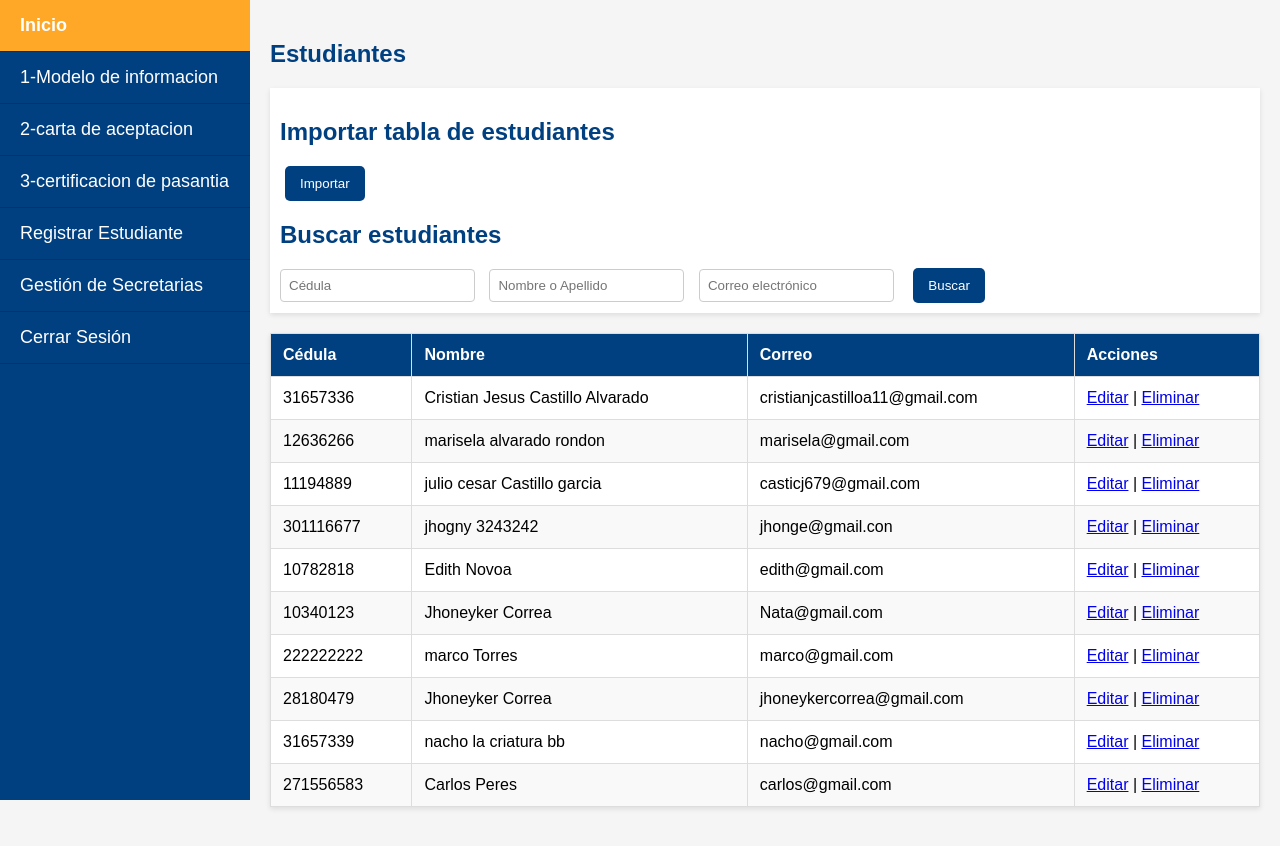
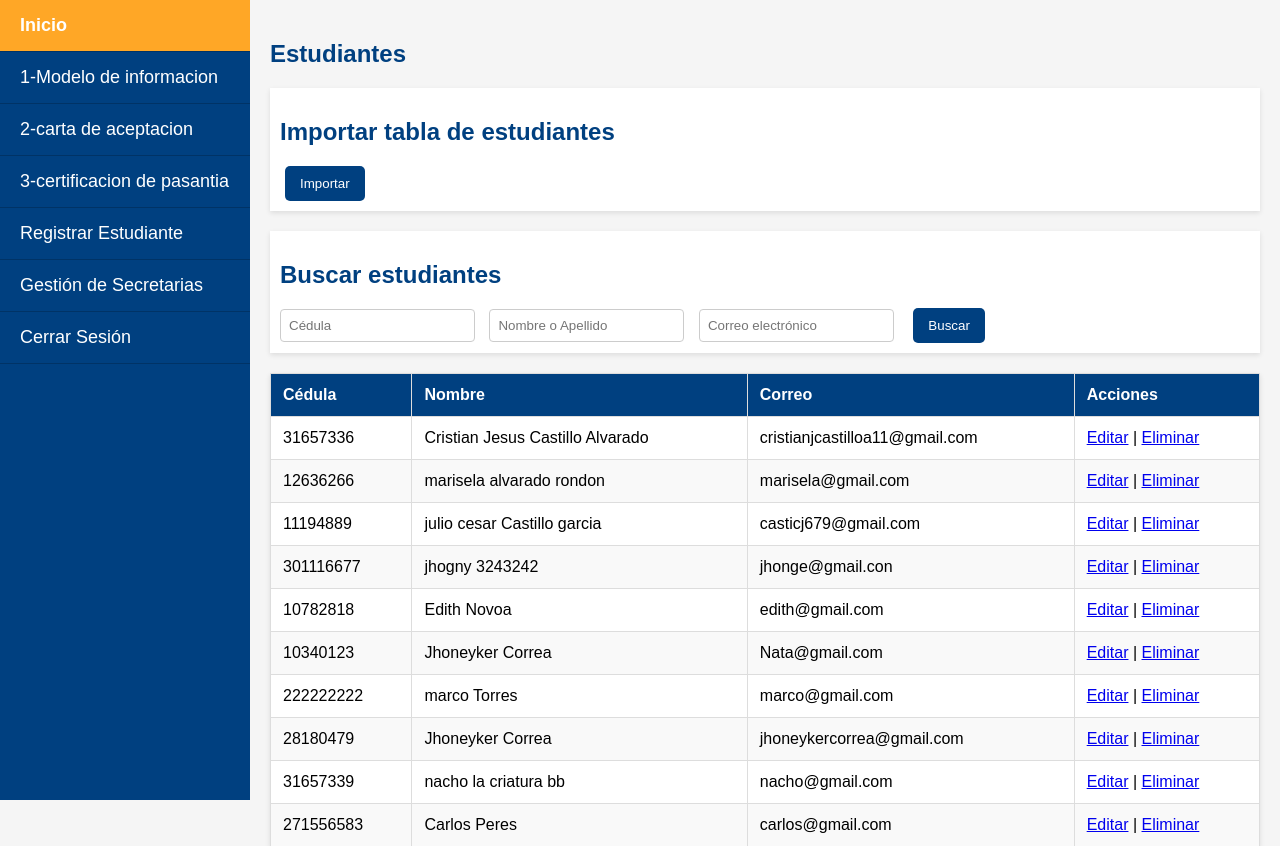
Before and after one commit to Jhoneyker18/Modulo-moya, a PHP site: page /admin.php in a window 1280 px wide. Shown: the top 846 px of the page. Before the commit the page ends 812 px from the top, so only its background shows below. Run offline with PHP 8.4, Linux system fonts and the light colour scheme; a user stored in the database is signed in; data comes from the database, SQL or seed files in the repository; data that the repository does not hold is empty.

Commit message:
Update admin.php

```diff
--- a/php/admin.php
+++ b/php/admin.php
@@ -97,6 +97,8 @@ $internships = $stmtInternships->fetchAll(PDO::FETCH_ASSOC);
                 <h2>Importar tabla de estudiantes</h2>
                 <button type="submit">Importar</button>
             </form>
+        </div>
+        <div class="filters">
             <form method="GET" action="admin.php">
                 <h2>Buscar estudiantes</h2>
                 <input type="text" name="cedula" placeholder="Cédula" value="<?php echo htmlspecialchars($searchCedula); ?>">
```
